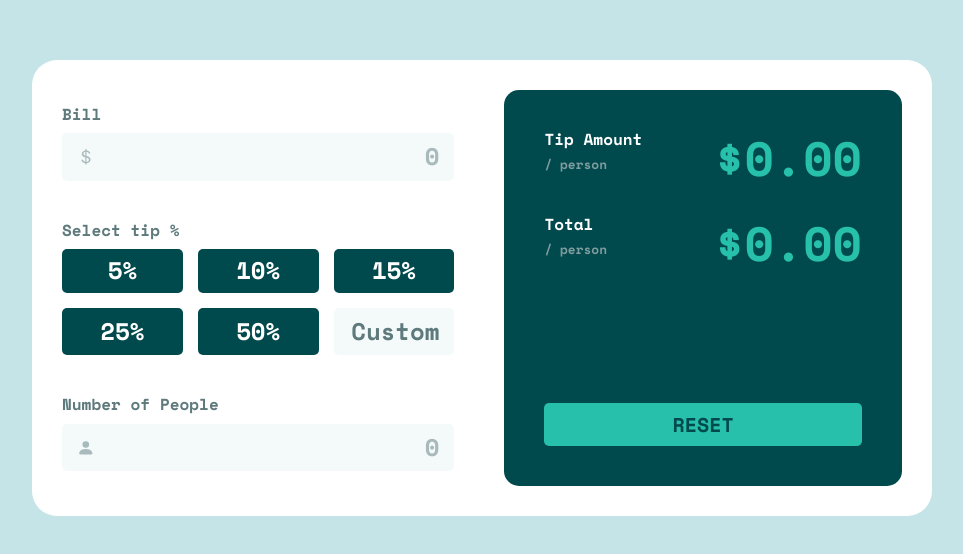
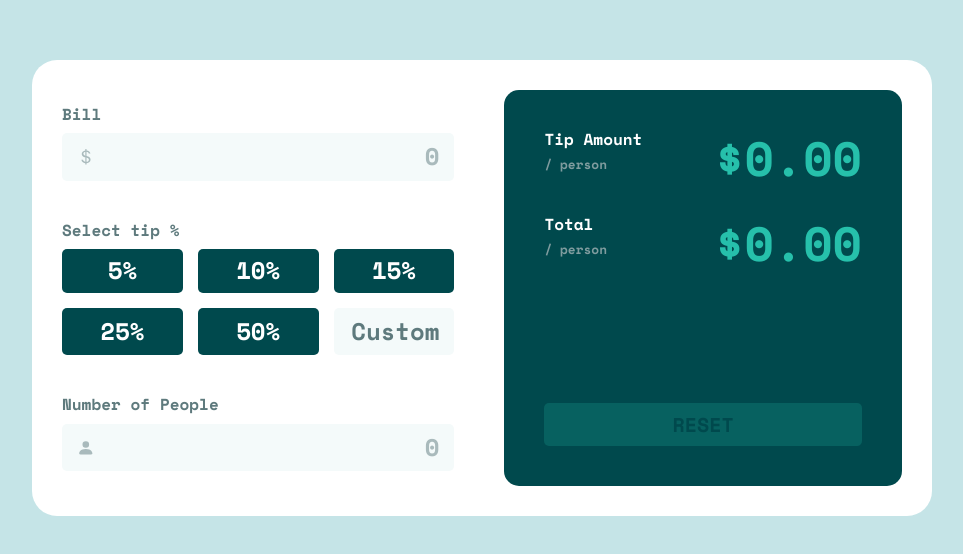
Before and after one commit to Qu4k3/challenge-tip-calculator-app, a React (Create React App) app: page / in a window 1280 px wide. Shown: the part 112-666 px from the top of the page, without its empty margins (158-1121 px from the left). Built offline with nearby package versions, Linux system fonts and the light colour scheme.

Commit message:
FIX resetBtn class on default status

```diff
--- a/src/App.js
+++ b/src/App.js
@@ -55,6 +55,7 @@ function App() {
   };
 
   const handleReset = () => {
+    removeActiveClassBtnTip()
     setTipAmount("0.00")
     setTotal("0.00")
     setBillAmount("")
@@ -161,7 +162,7 @@ function App() {
             <span className="block--amount">${total}</span>
           </div>
           <button
-            className="pressable"
+            className={billAmount || tip || peopleNumber ? "pressable" : ""}
             onClick={handleReset}
           >Reset</button>
         </div>
```
